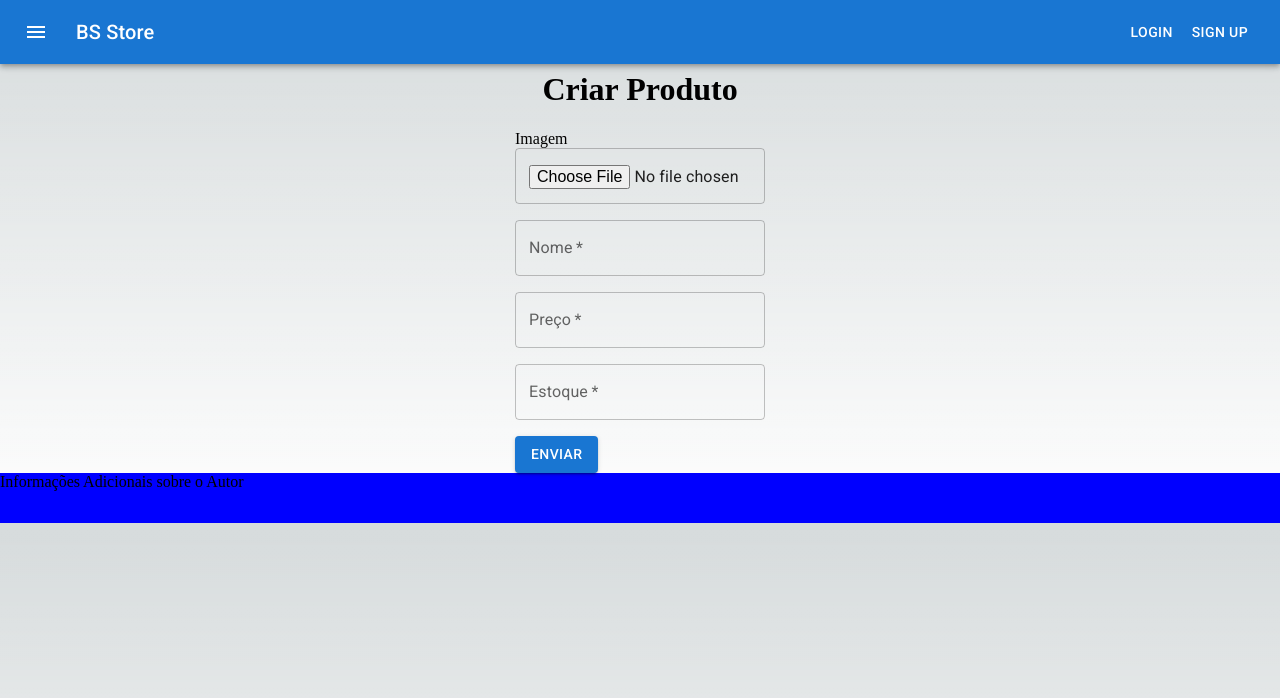
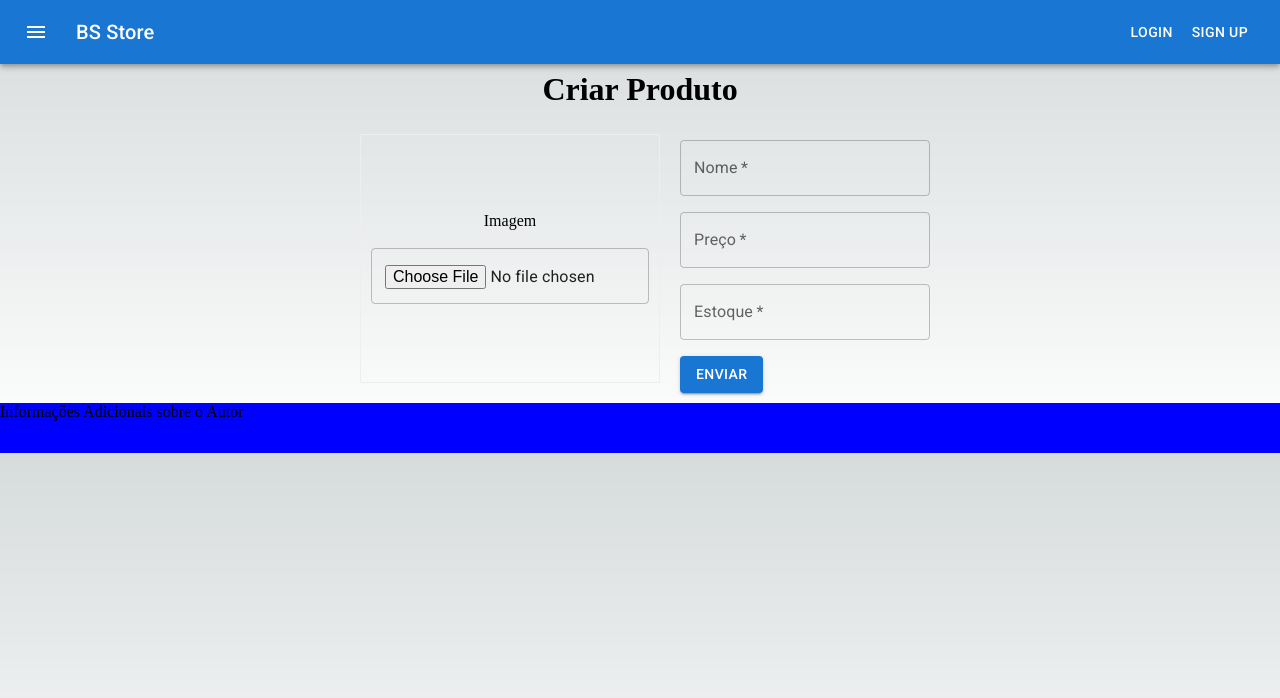
Before and after one commit to senaluisgf/BS-Store, a Next.js app in the folder frontend/: page /produto/create in a window 1280 px wide. Shown: the top 698 px of the page. Built offline with nearby package versions, Linux system fonts and the light colour scheme; no server answers.

Commit message:
refactor: update produto

```diff
--- a/frontend/src/components/carrinho/carrinho-list.tsx
+++ b/frontend/src/components/carrinho/carrinho-list.tsx
@@ -1,5 +1,6 @@
 import styles from '@/styles/CarrinhoList.module.css';
 import api from "@/utils/api";
+import RemoveCircleOutlineIcon from '@mui/icons-material/RemoveCircleOutline';
 import { Box, Button, Typography } from "@mui/material";
 import { useEffect, useState } from "react";
 import PageTitle from "../page-title";
@@ -35,6 +36,8 @@ export default function CarrinhoList() {
                 <td>{produto.nome}</td>
                 <td>{quantidade}</td>
                 <td>{produto.preco}</td>
+                <td>{produto.preco}</td>
+                <td><RemoveCircleOutlineIcon /></td>
               </tr>
             ))}
           </tbody>
--- a/frontend/src/components/produto/produto-create.tsx
+++ b/frontend/src/components/produto/produto-create.tsx
@@ -15,8 +15,6 @@ export default function ProdutoCreate() {
     formData.append('preco', produto.preco.toString());
     formData.append('estoque', produto.estoque.toString());
 
-    console.log('preço', formData.get('preco'));
-
     api.post('/produto', formData, { withCredentials: true })
       .then(() => router.push('/produto'))
       .catch(error => console.error(error));
--- a/frontend/src/components/produto/produto-form.tsx
+++ b/frontend/src/components/produto/produto-form.tsx
@@ -8,8 +8,8 @@ interface ProdutoFormProps {
 }
 
 export default function ProdutoForm({handleSubmit, produto}: ProdutoFormProps) {
-  const [image, setImage] = useState('');
-  const [imageUrl, setImageUrl] = useState(produto?.imageUrl);
+  const [image, setImage] = useState<string>();
+  const [imageUrl] = useState(produto?.imageUrl);
   const [nome, setNome] = useState(produto?.nome ?? '');
   const [preco, setPreco] = useState(produto?.preco);
   const [estoque, setEstoque] = useState(produto?.estoque);
@@ -19,7 +19,6 @@ export default function ProdutoForm({handleSubmit, produto}: ProdutoFormProps) {
 
     handleSubmit({
       imagem: image,
-      imageUrl: image ?? imageUrl,
       nome,
       preco: preco!,
       estoque: estoque!,
@@ -30,23 +29,21 @@ export default function ProdutoForm({handleSubmit, produto}: ProdutoFormProps) {
     <>
       <form onSubmit={onSubmit} className={styles.produtoForm}>
         {
-          imageUrl &&
-          <Box className={styles.boxImg}>
+          imageUrl
+          ? <Box className={styles.boxImg}>
               <img src={imageUrl} alt={produto?.nome} />
             </Box>
-        }
-        <Box className={styles.content}>
-          <Box sx={{ mb: 2, mt: 2 }}>
+          : <Box className={styles.boxImg}>
               <label htmlFor="imagem">Imagem</label><br />
               <TextField
-              sx={{width: 250}}
                 required
                 id="imagem"
                 type="file"
                 onChange={(e) => setImage(e.target.files[0])}
               />
             </Box>
-
+        }
+        <Box className={styles.content}>
           <Box sx={{ mb: 2, mt: 2 }}>
             <TextField
               sx={{width: 250}}
--- a/frontend/src/components/produto/produto-update.tsx
+++ b/frontend/src/components/produto/produto-update.tsx
@@ -33,7 +33,7 @@ export default function ProdutoUpdate({ id }: ProdutoUpdateProps) {
   return (
     <>
       <PageTitle titulo="Atualizar Produto"/>
-      <Box sx={{display: 'flex', justifyContent: 'center'}}>
+      <Box sx={{display: 'flex', justifyContent: 'center', p: '10px'}}>
         <ProdutoForm handleSubmit={handdleSubmit} produto={produto} />
       </Box>
     </>
--- a/frontend/src/styles/CarrinhoList.module.css
+++ b/frontend/src/styles/CarrinhoList.module.css
@@ -1,12 +1,12 @@
 .boxPage {
-  /* background-color: yellow; */
+  background-color: yellow;
   display: flex;
   justify-content: center;
   margin: 20px;
 }
 
 .tableContainer {
-  /* background-color: rebeccapurple; */
+  background-color: rebeccapurple;
   min-width: 50%;
   max-width: 70%;
   margin: 10px;
@@ -22,7 +22,7 @@
 }
 
 .paymentContainer {
-  /* background-color: red; */
+  background-color: red;
   display: flex;
   flex-direction: column;
   justify-content: start;
--- a/frontend/src/styles/ProdutoForm.module.css
+++ b/frontend/src/styles/ProdutoForm.module.css
@@ -1,10 +1,17 @@
 .produtoForm {
   display: flex;
+  margin: 10px;
   gap: 10px
 }
 
 .boxImg {
-  background-color: aqua;
+  display: flex;
+  flex-direction: column;
+  border: 1px solid #eee;
+  justify-content: center;
+  align-items: center;
+  padding: 10px;
+  margin: 10px;
   max-width: 300px;
   max-height: 300px;
 }
```
Also changed, not shown: frontend/src/types/produto.ts (+3 -7 lines). Lines whose indentation alone changed are shown as unchanged.
